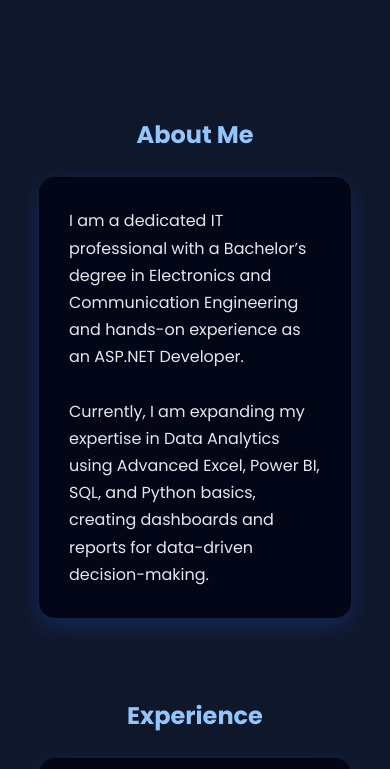
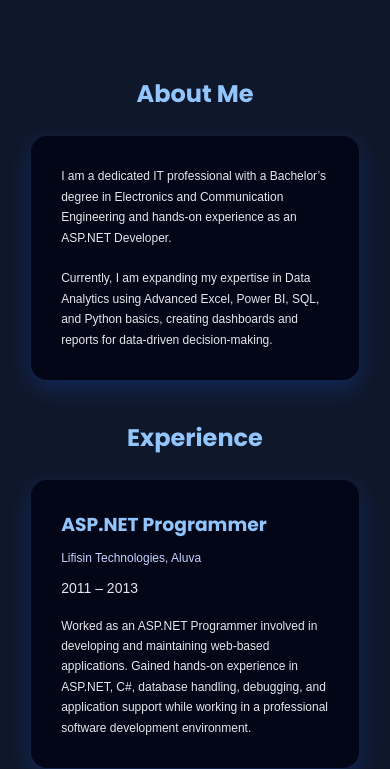
Before and after one commit to shymolpa/Portfolio, a plain HTML site: page index.html in a window 390 px wide. Shown: the part 913-1682 px from the top of the page. Drawn offline with Linux system fonts and the light colour scheme.

Commit message:
Refactor index.html for improved layout and styles
Updated the HTML structure and styles for the portfolio page, enhancing layout and responsiveness.

```diff
--- a/index.html
+++ b/index.html
@@ -90,7 +90,17 @@ nav a:hover{ color:#60a5fa; }
 }
 
 /* SECTIONS */
-section{ padding:40px 10%; }
+section p,
+section span,
+section li {
+  font-family: Arial, sans-serif;
+  font-size: 12px;
+}
+
+section{
+  padding:20px 8%;
+}
+
 
 section h2{
   text-align:center;
@@ -113,7 +123,7 @@ section h2{
   padding:30px;
   border-radius:16px;
   box-shadow:0 8px 25px rgba(37,99,235,0.25);
-  max-width:800px;
+  max-width:1000px;
   margin:auto;
   line-height:1.7;
   color:#e5e7eb;
@@ -121,13 +131,14 @@ section h2{
 
 /* EXPERIENCE */
 .experience{
-  max-width:800px;
+  max-width:1000px;
   margin:auto;
 }
 
 .experience-card{
   background:#020617;
   padding:30px;
+  max-width:1000px;
   border-radius:16px;
   box-shadow:0 8px 25px rgba(37,99,235,0.25);
 }
@@ -139,7 +150,7 @@ section h2{
 
 .experience-card span{
   color:#c7d2fe;
-  font-size:14px;
+  font-size:12px;
 }
 
 .duration{
@@ -163,6 +174,7 @@ section h2{
 .project-box{
   background:#020617;
   padding:20px;
+  max-width: 1000px;
   border-radius:16px;
   box-shadow:0 8px 25px rgba(37,99,235,0.25);
 }
@@ -207,6 +219,7 @@ section h2{
 .presentation-card{
   background:#020617;
   padding:25px;
+  max-width: 1000px;
   border-radius:16px;
   transition:0.3s;
 }
```
